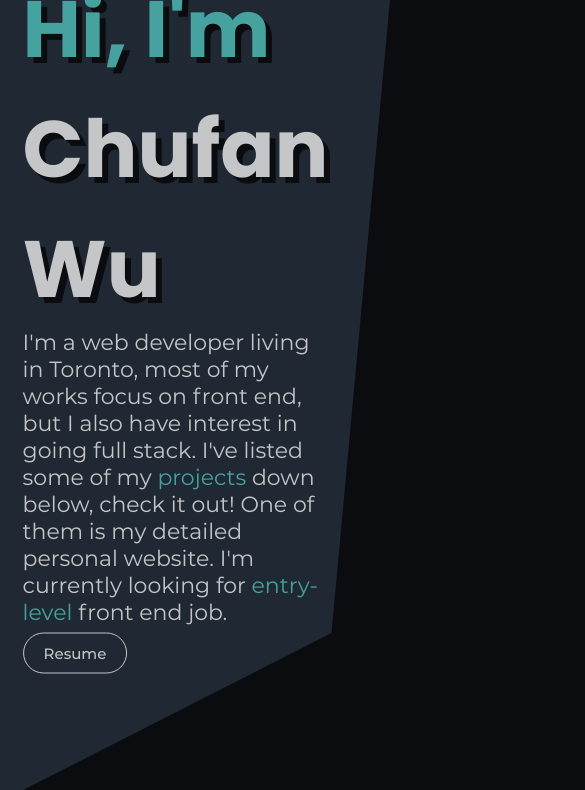
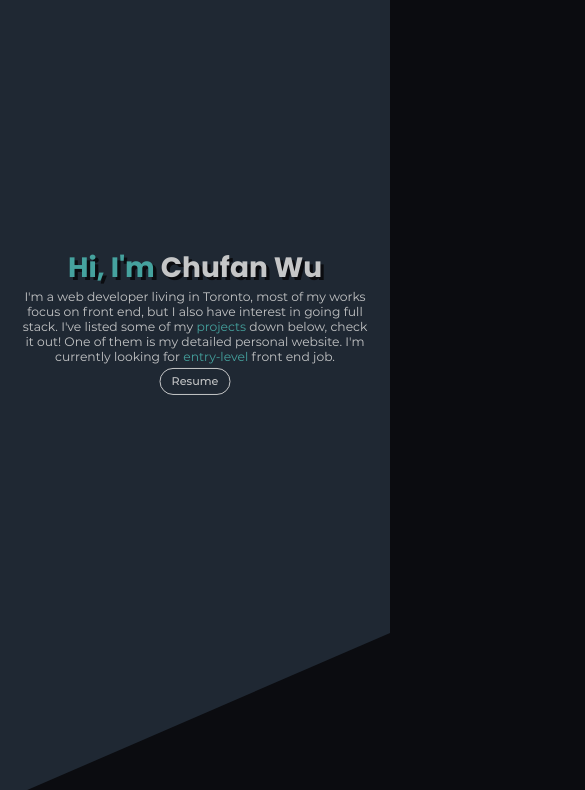
Before and after one commit to wuchufan/portfolio, a website: page index.html in a window 390 px wide. Shown: the top 790 px of the page, 585 px wide, since content can reach past the window. Drawn offline with Linux system fonts and the light colour scheme.

Commit message:
finished media query

```diff
--- a/index.html
+++ b/index.html
@@ -2,6 +2,7 @@
 <html lang="en" dir="ltr">
   <head>
     <meta charset="utf-8">
+    <meta name="viewport" content="width=device-width, initial-scale=1.0">
     <!-- google font  -->
     <link href="https://fonts.googleapis.com/css?family=Poppins:400,700&display=swap" rel="stylesheet">
     <!-- local fonts -->
@@ -141,15 +142,15 @@
         <p class="paragraph-thirdly">You can contact me with the following methods:</p>
       </div>
       <div class="contact container--row">
-        <div class="contact__linkedin">
+        <div class="contact__linkedin contact__item">
           <h3 class="heading-thirdly">My LinkedIn:</h3>
           <a href="www.linkedin.com/in/chufan-wu-5a9a1a165" class="paragraph-thirdly u-text-no-deco">www.linkedin.com/in/chufan-wu-5a9a1a165</a>
         </div>
-        <div class="contact__email">
+        <div class="contact__email contact__item">
           <h2 class="heading-thirdly">My Email:</h2>
           <p class="paragraph-thirdly">wuchufan.b@gmail.com</p>
         </div>
-        <div class="contact__wechat">
+        <div class="contact__wechat contact__item">
           <h2 class="heading-thirdly">My Phone:</h2>
           <p class="paragraph-thirdly">647-687-3498</p>
         </div>
--- a/src/js/main.js
+++ b/src/js/main.js
@@ -1,28 +1,28 @@
  //get sections
 
 const skillSection = document.getElementById('skills');
-const skillPosY = skillSection.getBoundingClientRect().y;
+const skillPosY = skillSection.getBoundingClientRect().y - 250;
 const projectSection = document.getElementById('projects');
-const projectPosY = projectSection.getBoundingClientRect().y;
+const projectPosY = projectSection.getBoundingClientRect().y - 250;
 const contactSection = document.getElementById('contact');
-const contactPosY = contactSection.getBoundingClientRect().y;
+const contactPosY = contactSection.getBoundingClientRect().y - 250;
 const getCard = document.getElementsByClassName('card-box');
 let getCardPosYArr = [];
 //get every project's position
 for (let i = 0; i < getCard.length; i++){
-  getCardPosYArr.push(getCard[i].getBoundingClientRect().y);
+  getCardPosYArr.push(getCard[i].getBoundingClientRect().y - 250);
 }
 
 
 const scrolling = () => {
 
   // Appear skills section
-if(window.pageYOffset >= skillPosY - 480) {
+if(window.pageYOffset >= skillPosY) {
     skillSection.classList.add('section-skills--active');
   }
 
 // Appear projects section
-if (window.pageYOffset >= projectPosY - 150) {
+if (window.pageYOffset >= projectPosY) {
     projectSection.classList.add('section-projects--active');
   }
 
@@ -35,7 +35,7 @@ for (let i = 0; i < getCardPosYArr.length; i++){
 
 
 // Appear contact section
-if (window.pageYOffset >= contactPosY + 550){
+if (window.pageYOffset >= contactPosY){
   contactSection.classList.add('section-contact--active');
 }
 
--- a/src/sass/abstracts/_mixins.scss
+++ b/src/sass/abstracts/_mixins.scss
@@ -2,3 +2,75 @@
   opacity:1;
   transform:translateY(0);
 }
+
+
+//MEDIA QUERY MANAGER
+/*
+0 - 600px: Phone
+600 - 900px: Tablet portrait
+900 - 1200px: Tablet landscape
+1200 - 1800px: normal style
+
+1800px +: Big desktop
+
+*/
+
+/*
+$breakpoint argument choices:
+- phone
+- tab-port
+- tab-land
+- big-desktop
+*/
+
+// $responsive1920: 1920px;
+// $arrowsBreakPoint: 1300px;
+// $arrowsDisappear: 700px;
+// $responsive600: 600px;
+// $responsive550: 550px;
+// $responsive400: 400px;
+// $responsive350: 350px;
+
+@mixin responsive($breakpoint){
+  @if $breakpoint == phone-s{ //350px
+    @media(max-width:21.87em){
+      @content
+    }
+  };
+
+  @if $breakpoint == phone-m{ //400px
+    @media(max-width: 25em){
+      @content
+    }
+  };
+
+  @if $breakpoint == phone-l{
+    @media(max-width: 37.5em) // 16 * 37.5 = 600px
+    { @content };
+  }
+
+  @if $breakpoint == tab-port{
+    @media(max-width:56.25em){ //900px
+      @content
+    };
+  }
+
+  @if $breakpoint == tab-land{
+    @media(max-width:75em){ //1200px
+      @content
+    };
+  }
+
+  @if $breakpoint == laptop-l{
+    @media(max-width:90em){ //1440px
+      @content
+    };
+  }
+
+  @if $breakpoint == 4k{
+    @media (min-width:160em){ //+2560px
+      @content
+    }
+
+  }
+}
--- a/src/sass/base/_base.scss
+++ b/src/sass/base/_base.scss
@@ -9,6 +9,28 @@
 
 html{
   font-size:62.5%;
+  @include responsive(4k){
+    font-size: 80%;
+  }
+  @include responsive(laptop-l){ //1rem = 9.5px
+    font-size:59.37%;
+  }
+  @include responsive(tab-land){ //1rem = 9px
+    font-size:56.25%;
+  }
+  @include responsive(tab-port){ //1rem = 8px
+    font-size:50%;
+  }
+  @include responsive(phone-l){
+    font-size:40%;
+  }
+
+  @include responsive(phone-m){
+    font-size:35%;
+  }
+  @include responsive(phone-s){
+    font-size:35%;
+  }
 }
 
 body{
--- a/src/sass/base/_typography.scss
+++ b/src/sass/base/_typography.scss
@@ -3,6 +3,12 @@
   font-family:'Poppins', sans-serif;
   text-shadow: .6rem .6rem $color1;
   font-size: 8rem;
+  @include responsive(tab-port){
+    font-size: 7rem;
+  }
+  @include responsive(phone-m){
+    font-size: 5rem;
+  }
 }
 
 .heading-secondary{
--- a/src/sass/components/_contact.scss
+++ b/src/sass/components/_contact.scss
@@ -0,0 +1,19 @@
+.contact{
+
+  &__text-box{
+    @include responsive(tab-port){
+      margin-bottom:10rem !important;
+    }
+
+
+  }
+  &__item{
+
+  &:not(:last-child){
+    @include responsive(tab-port){
+      margin-bottom:3rem;
+    }
+  }
+  }
+
+}
--- a/src/sass/layout/_flexbox-row.scss
+++ b/src/sass/layout/_flexbox-row.scss
@@ -4,8 +4,16 @@
   display:flex;
   flex-direction:row;
   justify-content: space-between;
-  &__items:not(:last-child){
 
-    margin-right:2rem;
+  @include responsive(tab-port){
+
+    flex-direction:column;
+    justify-content: flex-start;
+    text-align: center;
   }
+  // &__items:not(:last-child){
+  //
+  //   margin-right:2rem;
+  //
+  // }
 }
--- a/src/sass/layout/_header.scss
+++ b/src/sass/layout/_header.scss
@@ -5,11 +5,36 @@
  -webkit-clip-path:polygon(0 0,100% 0,85% 75vh,0 100%);
  clip-path:polygon(0 0,100% 0,85% 75vh,0 100%);
 
+
+ @include responsive(tab-land){
+   -webkit-clip-path:polygon(0 0,100% 0,90% 75vh,0 100%);
+   clip-path:polygon(0 0,100% 0,90% 75vh,0 100%);
+ }
+ @include responsive(tab-port){
+   -webkit-clip-path:polygon(0 0,100% 0,100% 75vh,0 100%);
+   clip-path:polygon(0 0,100% 0,100% 75vh,0 100%);
+ }
+
  &__text-box{
    position:absolute;
    top:40%;
    left:45%;
    transform:translate(-50%,-50%);
+
+   @include responsive(tab-land){
+     width:70%;
+     left:50%;
+   }
+   @include responsive(tab-port){
+     left:50%;
+     width:80%;
+     text-align: center;
+   }
+   @include responsive(phone-l){
+     width:90%;
+   }
+
+
  }
 
    &__text--span{
@@ -18,5 +43,8 @@
 
    & a{
      font-size:1.5rem;
+     @include responsive(phone-l){
+       font-size:2rem;
+     }
    }
  }
```
Also changed, not shown: css/style.css.
